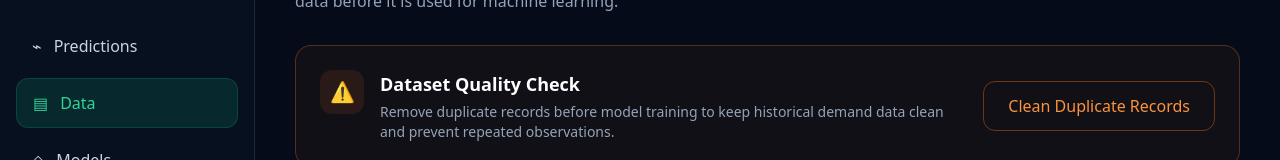
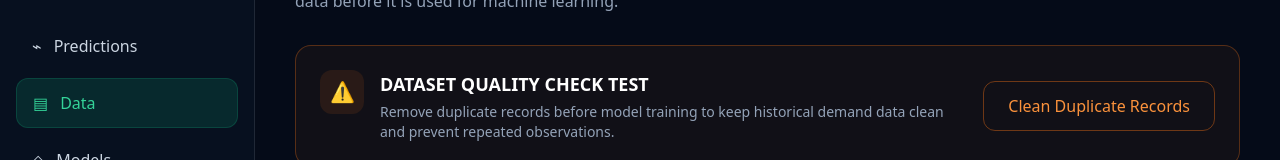
Before and after one commit to PranayAmar/ML_Project, a React (Vite) app in the folder Client/: page /data in a window 1280 px wide. Shown: the part 147-307 px from the top of the page. Built offline with nearby package versions, Linux system fonts and the light colour scheme.

Commit message:
Change header text for dataset quality check

```diff
--- a/Client/src/Pages/Data.jsx
+++ b/Client/src/Pages/Data.jsx
@@ -294,10 +294,9 @@ function Data() {
       </div>
 
       <div>
-        <h3 className="text-lg font-semibold text-white">
-          Dataset Quality Check
-        </h3>
-
+          <h3 className="text-lg font-semibold text-white">
+          DATASET QUALITY CHECK TEST
+          </h3>
         <p className="text-sm text-slate-400 mt-1 max-w-2xl">
           Remove duplicate records before model training to keep historical
           demand data clean and prevent repeated observations.
```
